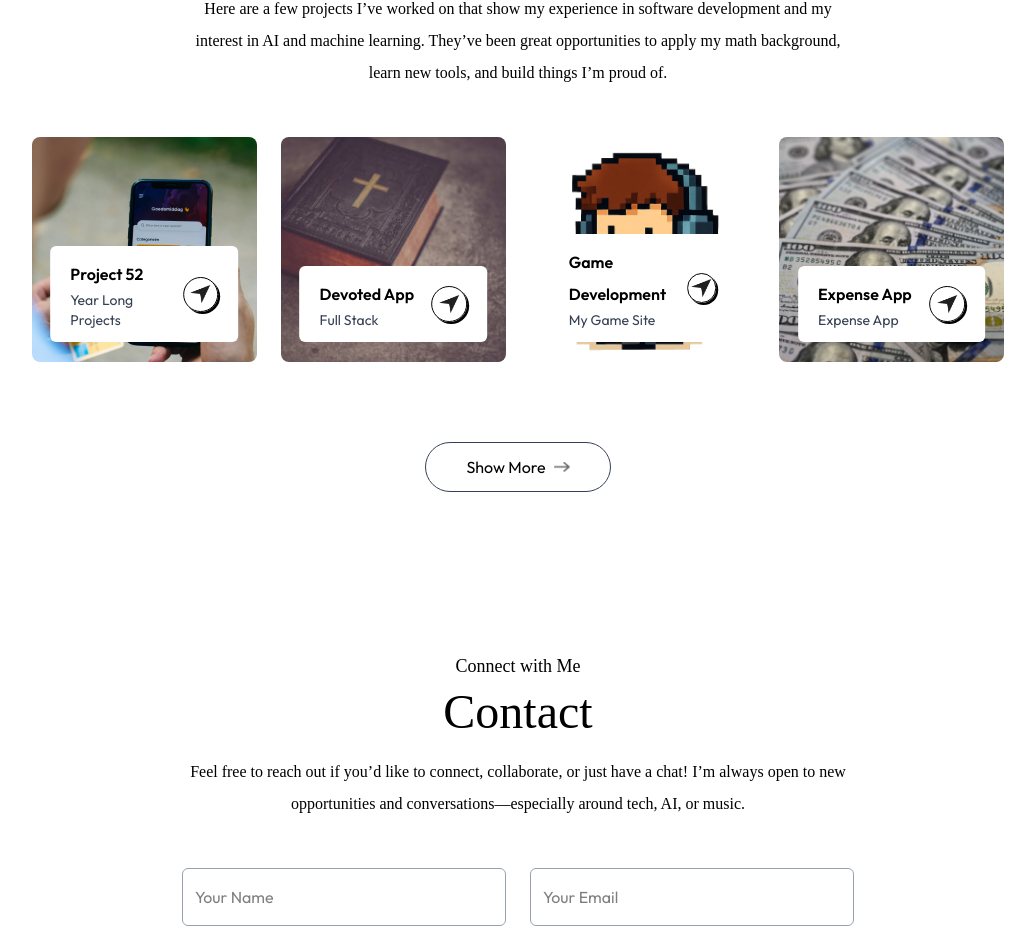
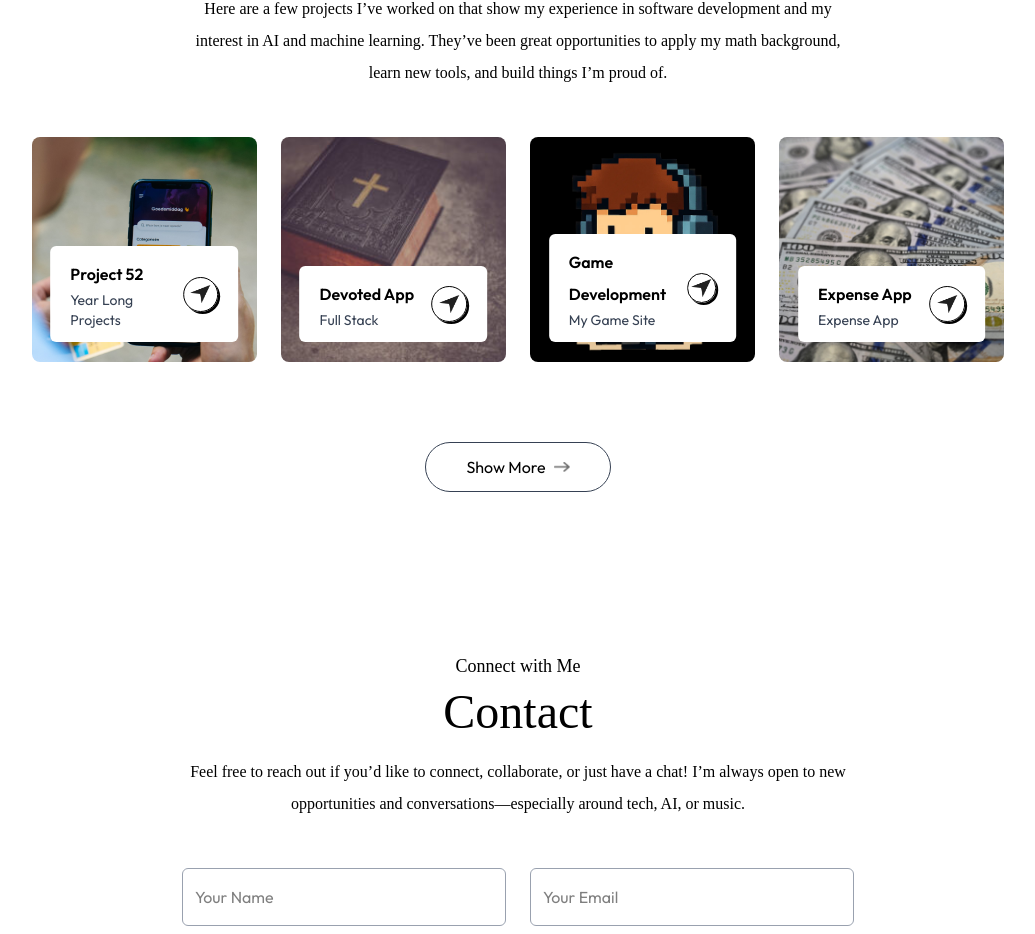
Before and after one commit to Daynel-Kem/Project-52, a Next.js app in the folder W2-Portfolio-Updated/portfolio/: page / in a window 1280 px wide. Shown: the part 2580-3514 px from the top of the page, without its empty margins (122-1157 px from the left). Built offline with nearby package versions, Linux system fonts and the light colour scheme; a web font is replaced by a local one.

Commit message:
fixed little gamer background

```diff
--- a/W2-Portfolio-Updated/portfolio/assets/assets.js
+++ b/W2-Portfolio-Updated/portfolio/assets/assets.js
@@ -102,7 +102,7 @@ export const workData = [
     {
         title: 'Game Development',
         description: 'My Game Site',
-        bgImage: '/little-gamer.png',
+        bgImage: '/little-gamer-black.png',
         link: 'https://gamer-site-rgloby3fp-daniel-kims-projects-51d439f1.vercel.app/home'
     },
     {
```
Also changed, not shown: W2-Portfolio-Updated/portfolio/public/little-gamer-black.png (added).
